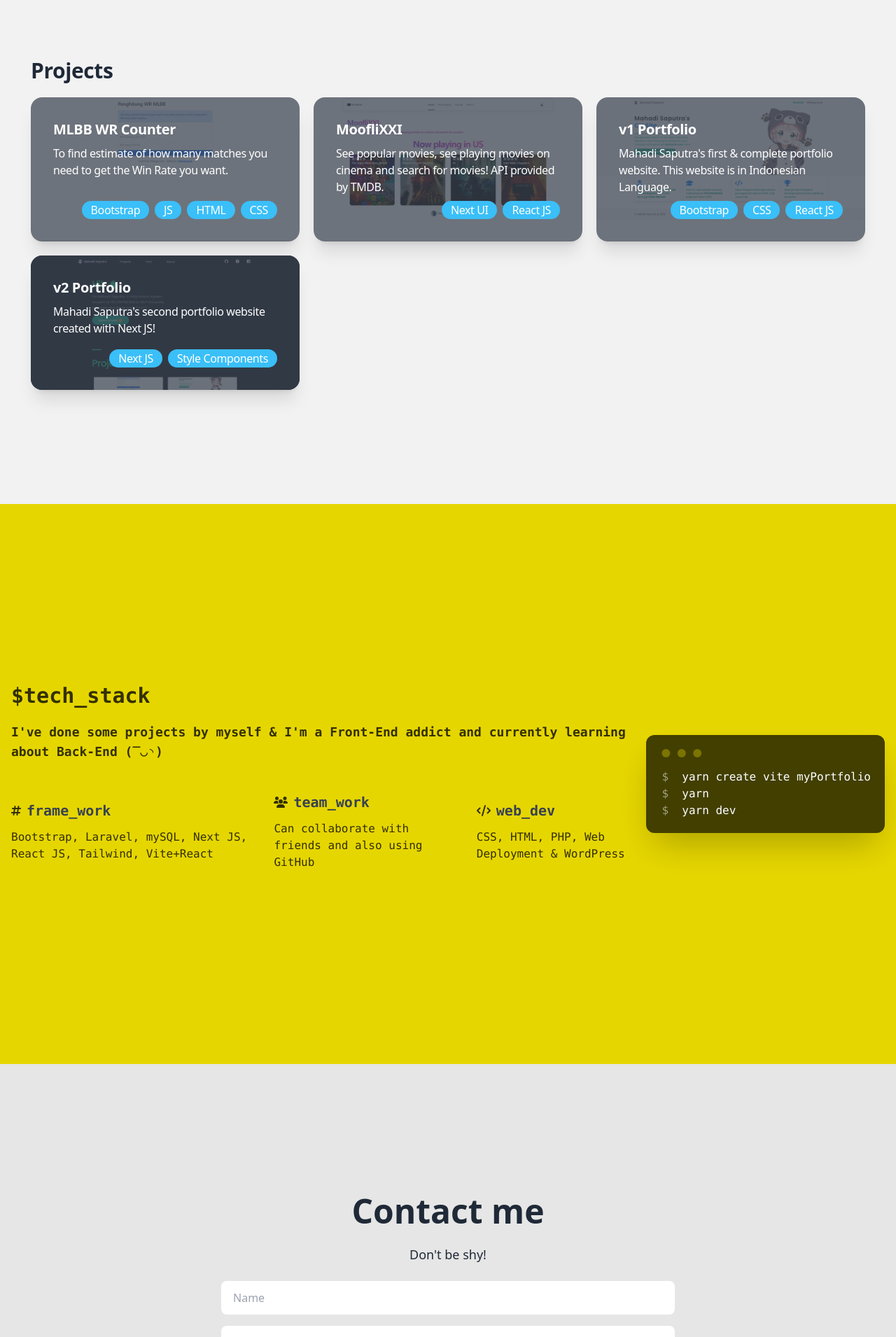
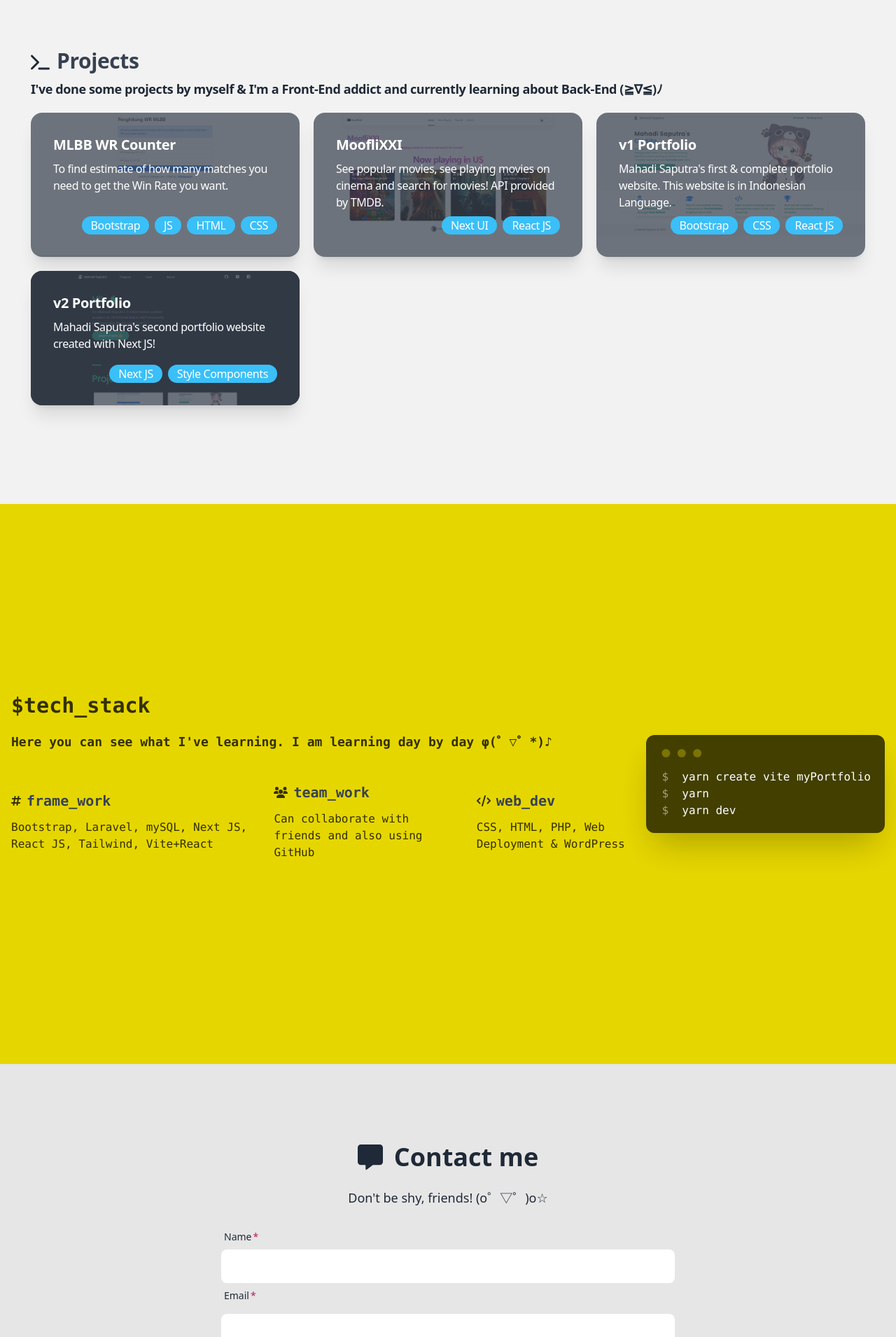
Before and after one commit to dodepersie/vite-portfolio, a React (Vite) app: page / in a window 1280 px wide. Shown: the part 880-2790 px from the top of the page at 70% size. Built offline with nearby package versions, Linux system fonts and the light colour scheme; no server answers.

Commit message:
+Dark Mode

```diff
--- a/src/components/Contact/main.contact.jsx
+++ b/src/components/Contact/main.contact.jsx
@@ -1,5 +1,7 @@
 import { useRef, useState } from "react";
 import emailjs from "@emailjs/browser";
+import { FontAwesomeIcon } from "@fortawesome/react-fontawesome";
+import { faMessage } from "@fortawesome/free-solid-svg-icons";
 
 const serviceKey = import.meta.env.VITE_SERVICE_KEY;
 const templateKey = import.meta.env.VITE_TEMPLATE_KEY;
@@ -49,22 +51,47 @@ export const Contact = () => {
     return (
         <section id="contact">
             <div className="container-fluid mx-auto" data-theme="fantasy">
-                <div className="hero min-h-screen bg-base-200">
-                    <div className="text-center flex-col lg:flex-row w-full max-w-2xl p-3">
+                <div className="hero min-h-screen bg-base-200 dark:bg-slate-800">
+                    <div className="text-left flex-col lg:flex-row w-full max-w-2xl p-3">
                         <div data-aos="fade-right">
-                            <h1 className="mb-5 text-5xl font-bold">
-                                Contact me
-                            </h1>
+                            <div className="text-center dark:text-white">
+                                <h1 className="mb-5 text-4xl font-bold">
+                                    <FontAwesomeIcon icon={faMessage} className="mr-4" />
+                                    Contact me
+                                </h1>
 
-                            <p className="text-lg mb-5 leading-loose">
-                                Don't be shy!
-                            </p>
+                                <p className="text-lg mb-5 leading-loose">
+                                    Don&apos;t be shy, friends! (o゜▽゜)o☆
+                                </p>
+                            </div>
 
-                            <form ref={form} onSubmit={sendEmail} action="/" className="grid grid-rows-3 gap-4">
-                                <input type="text" name="user_name" placeholder="Name" className="input" required />
-                                <input type="email" name="user_email" placeholder="Email" className="input" required />
-                                <textarea className="textarea w-full row-span-5 resize-none" name="message" placeholder="Message" required></textarea>
-                                <button className="btn btn-outline btn-primary w-full min-w-lg" type="submit">Send</button>
+                            <form ref={form} onSubmit={sendEmail} action="/" className="grid grid-rows-1 ">
+                                <div className="form-control w-full">
+                                    <label className="label">
+                                        <span className="label-text after:content-['*'] after:text-pink-700 after:ml-0.5 dark:text-white">Name</span>
+                                    </label>
+                                    <input type="text" name="user_name" className="input border-0 focus:input-secondary w-full" required />
+                                </div>
+
+                                <div className="form-control w-full">
+                                    <label className="label">
+                                        <span className="label-text after:content-['*'] after:text-pink-700 after:ml-0.5 dark:text-white">Email</span>
+                                    </label>
+                                    <input type="email" name="user_email" className="input border-0 focus:input-secondary w-full invalid:text-pink-700 mt-2 peer" required />
+                                    <label className="label invisible peer-invalid:visible">
+                                        <span className="label-text-alt text-pink-700 dark:text-pink-500 font-bold">Please enter a valid email address!</span>
+                                    </label>
+                                </div>
+
+                                <div className="form-control w-full">
+                                    <label className="label">
+                                        <span className="label-text after:content-['*'] after:text-pink-700 after:ml-0.5 dark:text-white">Message</span>
+                                    </label>
+                                    <textarea className="textarea border-0 focus:textarea-secondary resize-none" name="message" placeholder="Message" required></textarea>
+                                </div>
+
+                                <button className="btn btn-outline btn-primary dark:text-white w-full mt-4" type="submit">Send</button>
+
                             </form>
 
                             {showAlert && <AlertMessage message={alertMessage} />}
--- a/src/components/Home/main.home.jsx
+++ b/src/components/Home/main.home.jsx
@@ -44,13 +44,13 @@ const Home = () => {
                             Here I come again! My name is I Dewa Gede Mahadi Saputra. A information system student at ITB STIKOM Bali & HELP University Malaysia who like to code (≧∀≦)ゞ
                         </p>
 
-                        <a href="#projects" className="btn btn-outline btn-info btn-block rounded-none lg:w-28">See more</a>
+                        <a href="#projects" className="btn bg-blue-500 hover:bg-blue-600 active:bg-blue-700 dark:bg-slate-500 dark:hover:bg-slate-600 dark:active:bg-slate-700 text-white btn-block border-0 lg:w-28">See more</a>
                     </div>
 
                     <div className="divider divider-horizontal"></div>
 
                     <div className="hidden lg:block" data-aos="fade-left">
-                        <img src={profilePic} className="transition duration-300 ease-in-out transform hover:scale-110 rounded-lg min-w-full shadow-2xl shadow-blue-500/50" />
+                        <img src={profilePic} className="transition duration-300 ease-in-out transform hover:scale-110 rounded-lg min-w-full shadow-2xl shadow-blue-500/50 dark:shadow-slate-500/50" />
                     </div>
 
                 </div>
--- a/src/components/Projects/main.projects.jsx
+++ b/src/components/Projects/main.projects.jsx
@@ -1,20 +1,28 @@
+import { faTerminal } from '@fortawesome/free-solid-svg-icons'
 import { projects } from '../../constants/main.constants'
+import { FontAwesomeIcon } from '@fortawesome/react-fontawesome'
 
 const Projects = () => {
 
     return (
     <section id="projects">
         <div className="container-fluid" data-theme="light">
-            <div className="hero min-h-screen bg-base-200">
+            <div className="hero min-h-screen bg-base-200 dark:bg-slate-800">
                 <div className="hero-content flex-col lg:flex-row-reverse">
-                    <div className="text-base tracking-tight my-20 lg:my-auto">
-                        <h1 className="mb-5 text-3xl font-bold font-sans" data-aos="fade-up">
-                            Projects
-                        </h1>
+                    <div className="text-base tracking-tight my-20 lg:my-auto dark:text-white">
+
+                        <div className="flex items-center text-3xl" data-aos="fade-up">
+                            <FontAwesomeIcon icon={faTerminal} className="inline-block mr-2.5 mt-1 text-2xl dark:text-white" />
+                            <h2 className="text-gray-700 font-bold my-2 dark:text-white">Projects</h2>
+                        </div>
+
+                        <p className="mb-5 font-semibold text-md lg:text-lg leading-loose" data-aos="fade-up">
+                            I&apos;ve done some projects by myself & I'm a Front-End addict and currently learning about Back-End (≧∇≦)ﾉ
+                        </p>
 
                         <div className="grid grid-rows-1 lg:grid-rows-1 grid-flex-cols lg:grid-cols-3 gap-5">
                             {projects.map(( { title, description, image, tags, visit }, index) => (
-                                <div data-aos="fade-up" className="card w-68 lg:w-96 bg-base-100 shadow-xl image-full" key={index}>
+                                <div data-aos="fade-up" className="card w-68 lg:w-96 shadow-xl image-full" key={index}>
                                     <figure>
                                         <img src={image} alt={title} />
                                     </figure>
@@ -30,12 +38,11 @@ const Projects = () => {
 
                                         <div className="card-actions justify-end">
                                         {tags.map(( tag, i ) => (
-                                            <div className="badge badge-info badge-lg text-base-100 p-3" key={i}>
+                                            <div className="badge badge-info badge-lg text-base-100 p-3 dark:badge-primary" key={i}>
                                                 {tag}
                                             </div>
                                         ))}
                                         </div>
-
                                     </div>
                                 </div>
                             ))}
--- a/src/components/TechStack/main.techstack.jsx
+++ b/src/components/TechStack/main.techstack.jsx
@@ -13,7 +13,7 @@ const TechStack = () => {
                             </h1>
 
                             <p className="mb-5 font-semibold text-md lg:text-lg leading-loose" data-aos="fade-up">
-                                I've done some projects by myself & I'm a Front-End addict and currently learning about Back-End (‾◡◝)
+                                Here you can see what I&apos;ve learning. I am learning day by day φ(゜▽゜*)♪
                             </p>
 
                             <div className="flex flex-col lg:flex-row justify-between items-center gap-5">
--- /dev/null
+++ b/src/components/Utilities/usedark.utilities.jsx
@@ -0,0 +1,16 @@
+import { useState, useEffect } from 'react';
+
+export const useDarkMode = () => {
+  const [isDarkMode, setIsDarkMode] = useState(false);
+
+  const toggleDarkMode = () => {
+    setIsDarkMode(prevMode => !prevMode);
+  };
+
+  useEffect(() => {
+    const html = document.querySelector('html');
+    isDarkMode ? html.classList.add('dark') : html.classList.remove('dark');
+  }, [isDarkMode]);
+
+  return { isDarkMode, toggleDarkMode };
+};
--- a/src/index.css
+++ b/src/index.css
@@ -5,3 +5,7 @@
 html {
     scroll-behavior: smooth;
 }
+
+textarea {
+    height: 150px;
+}
--- a/tailwind.config.js
+++ b/tailwind.config.js
@@ -4,6 +4,7 @@ export default {
     "./index.html",
     "./src/**/*.{js,ts,jsx,tsx}",
   ],
+  darkMode:'class',
   theme: {
     extend: {},
   },
```
Also changed, not shown: src/components/Layouts/navbar.layouts.jsx (+12 -5 lines).
